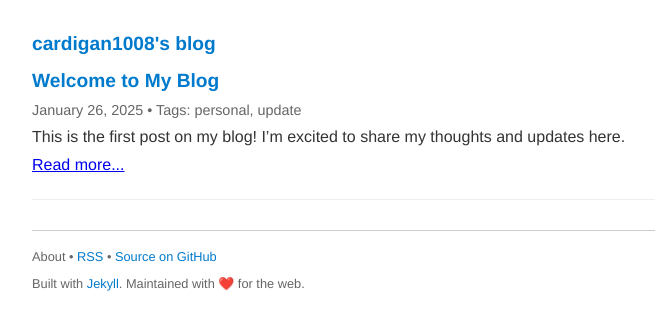
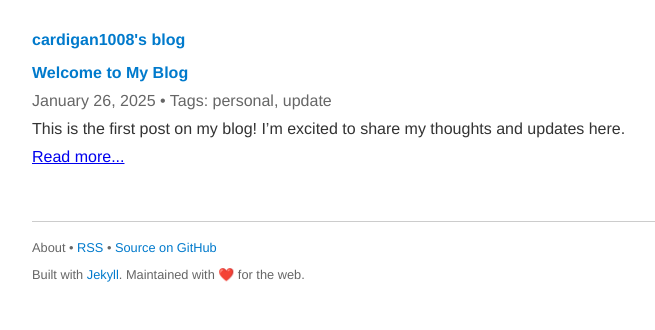
Before and after one commit to cardigan1008/cardigan1008.github.io, a Jekyll site: the page built from blog.md, in a window 1280 px wide. Shown: the top 330 px of the page, without its empty margins (258-913 px from the left). Built offline with Jekyll 4.4.1, drawn with Linux system fonts in a browser that asks for light colours.

```diff
--- a/assets/css/blog.css
+++ b/assets/css/blog.css
@@ -17,7 +17,7 @@
 }
 
 header h1 {
-    font-size: 1.2rem;
+    font-size: 1rem;
     color: #007acc;
     margin-bottom: 10px;
     padding-bottom: 5px;
@@ -27,12 +27,11 @@
 .blog-posts .post {
     margin-bottom: 30px;
     padding-bottom: 15px;
-    border-bottom: 1px solid #eee;
     text-align: left;
 }
 
 .blog-posts .post h2 {
-    font-size: 1.2rem;
+    font-size: 1rem;
     color: #007acc;
     margin: 0 0 10px 0;
 }
@@ -47,7 +46,7 @@
 }
 
 .blog-posts .post .post-meta {
-    font-size: 0.9rem;
+    font-size: 1rem;
     color: #666;
     margin-bottom: 10px;
 }
```
